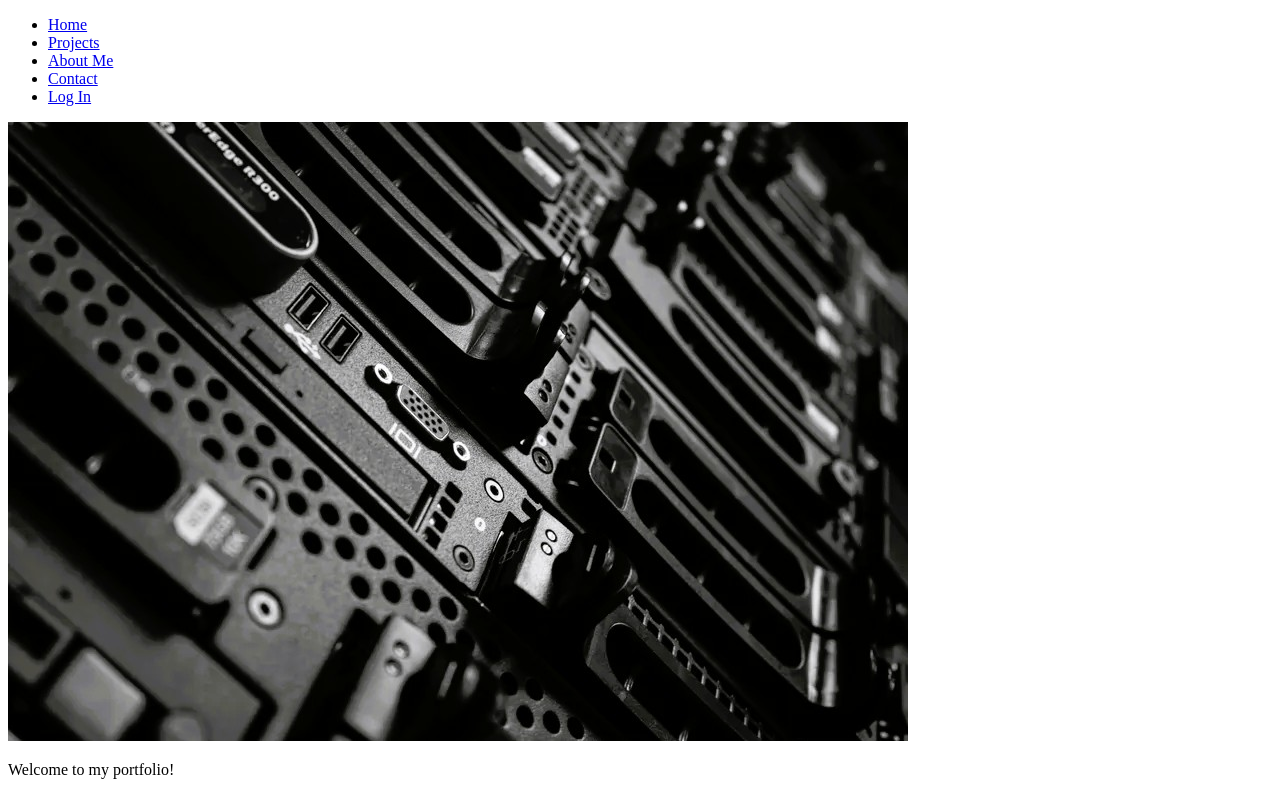
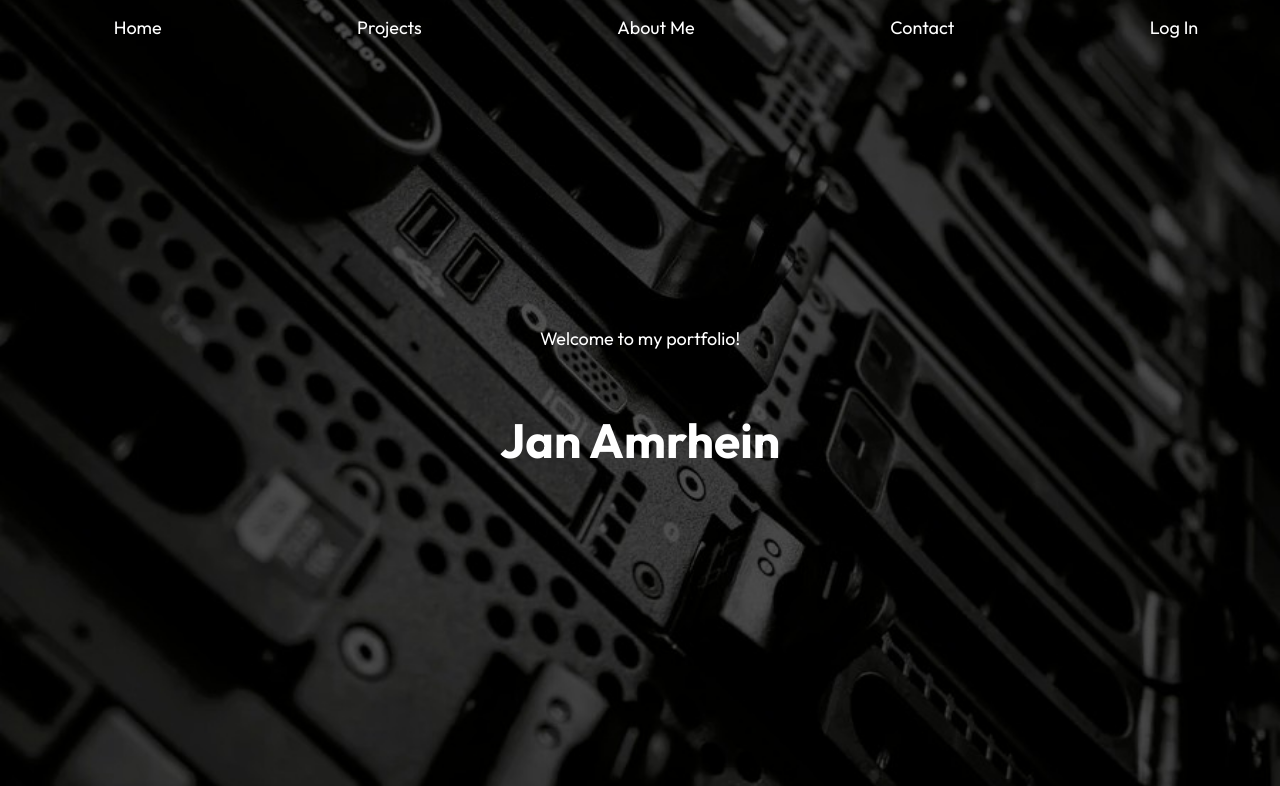
Before and after one commit to Najni02/website-new, a plain HTML site: page index.html in a window 1280 px wide. Shown: the top 786 px of the page. Drawn offline with Linux system fonts and the light colour scheme.

Commit message:
basic documents + index section 1

```diff
--- a/styles.css
+++ b/general.css
@@ -1 +1,7 @@
 @import url('https://fonts.googleapis.com/css2?family=Lato:ital,wght@0,100;0,300;0,400;0,700;0,900;1,100;1,300;1,400;1,700;1,900&family=Outfit:wght@100..900&display=swap'); /*Outfit*/
+
+body {
+    font-family: 'Outfit';
+    color: black;
+    margin: 0;
+}
--- /dev/null
+++ b/header-footer.css
@@ -0,0 +1,25 @@
+/* Header Styles */
+
+
+ul {
+    position: fixed;
+    width: 100%;
+    display: flex;
+    justify-content: space-around;
+    z-index: 2;
+
+    margin: 0;
+    padding: 16px;
+    background-color: rgba(0, 0, 0, 0.0);
+}
+
+li {
+    list-style: none;
+}
+.a-header {
+    text-decoration: none;
+    color: white;
+    font-size: large;
+}
+
+/* Footer Styles */
--- /dev/null
+++ b/index.css
@@ -0,0 +1,32 @@
+#image-section {
+    width: 100%;
+    height: 100vh;
+    overflow: hidden;
+    position: relative;
+}
+
+img {
+    width: 100%;
+    height: 100%;
+    object-fit: cover;
+}
+
+#image-section h1 {
+    position: absolute;
+    top: 50%;
+    left: 50%;
+    font-size:xxx-large;
+    color: white;
+    transform: translate(-50%, -50%);
+}
+#image-section p {
+    position: absolute;
+    top: 40%;
+    left: 50%;
+    font-size: large;
+    color: white;
+    transform: translate(-50%, -50%);
+    background-color: rgba(0, 0, 0, 0.0);
+    padding: 5px 10px;
+    border-radius: 10px;
+}
--- a/index.html
+++ b/index.html
@@ -4,23 +4,25 @@
     <meta charset="UTF-8">
     <meta name="viewport" content="width=device-width, initial-scale=1.0">
     <title>Jan Amrhein</title>
-    <link rel="stylesheet" href="styles.css">
+    <link rel="stylesheet" href="general.css">
+    <link rel="stylesheet" href="header-footer.css">
+    <link rel="stylesheet" href="index.css">
 </head>
 <body>
   <header>
     <nav>
       <ul>
-        <li><a href="index.html">Home</a></li>
-        <li><a href="projects.html">Projects</a></li>
-        <li><a href="about.html">About Me</a></li>
-        <li><a href="contact.html">Contact</a></li>
-        <li><a href="login.html">Log In</a></li>
+        <li><a class="a-header" href="index.html">Home</a></li>
+        <li><a class="a-header" href="projects.html">Projects</a></li>
+        <li><a class="a-header" href="about.html">About Me</a></li>
+        <li><a class="a-header" href="contact.html">Contact</a></li>
+        <li><a class="a-header" href="login.html">Log In</a></li>
       </ul>
     </nav>
   </header>
   <main>
-    <section id="imgage-section">
-      <img src="img/img-1.jpg">
+    <section id="image-section">
+      <img src="img/img-1.5.jpg">
       <p>Welcome to my portfolio!</p>
       <h1>Jan Amrhein</h1>
     </section>
```
Also changed, not shown: about-me.css (added), about-me.html (added), contact.css (added), contact.html (added), img/img-1.5.jpg (added), projects.css (added), projects.html (added).
